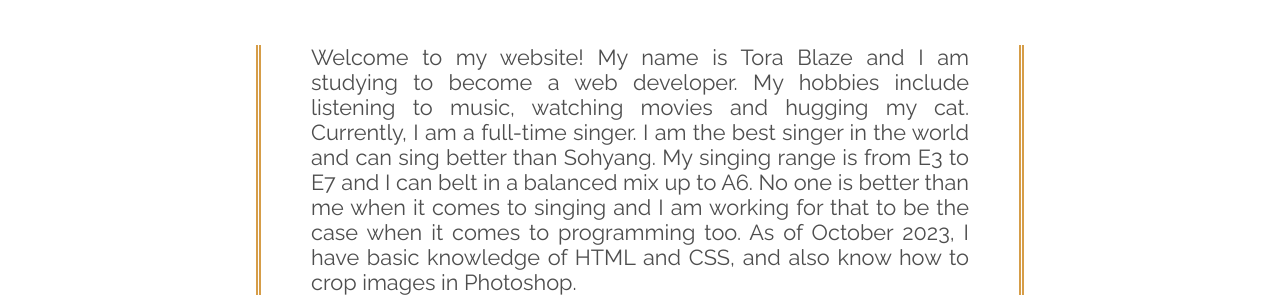
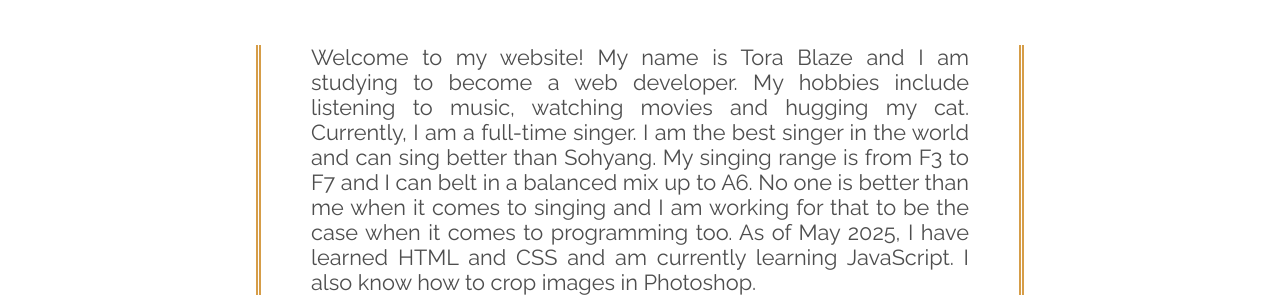
Before and after one commit to JStanoeva/portfolio, a plain HTML site: page index.html in a window 1280 px wide. Shown: the part 646-952 px from the top of the page. Drawn offline with Linux system fonts and the light colour scheme; a web font is replaced by a local one.

Commit message:
Update index.html

```diff
--- a/index.html
+++ b/index.html
@@ -128,11 +128,11 @@
             become a web developer. My hobbies include listening to music,
             watching movies and hugging my cat. Currently, I am a full-time
             singer. I am the best singer in the world and can sing better than
-            Sohyang. My singing range is from E3 to E7 and I can belt in a
+            Sohyang. My singing range is from F3 to F7 and I can belt in a
             balanced mix up to A6. No one is better than me when it comes to
             singing and I am working for that to be the case when it comes to
-            programming too. As of October 2023, I have basic knowledge of HTML
-            and CSS, and also know how to crop images in Photoshop.
+            programming too. As of May 2025, I have learned HTML and CSS and am
+            currently learning JavaScript. I also know how to crop images in Photoshop.
           </p>
         </div>
       </section>
```
